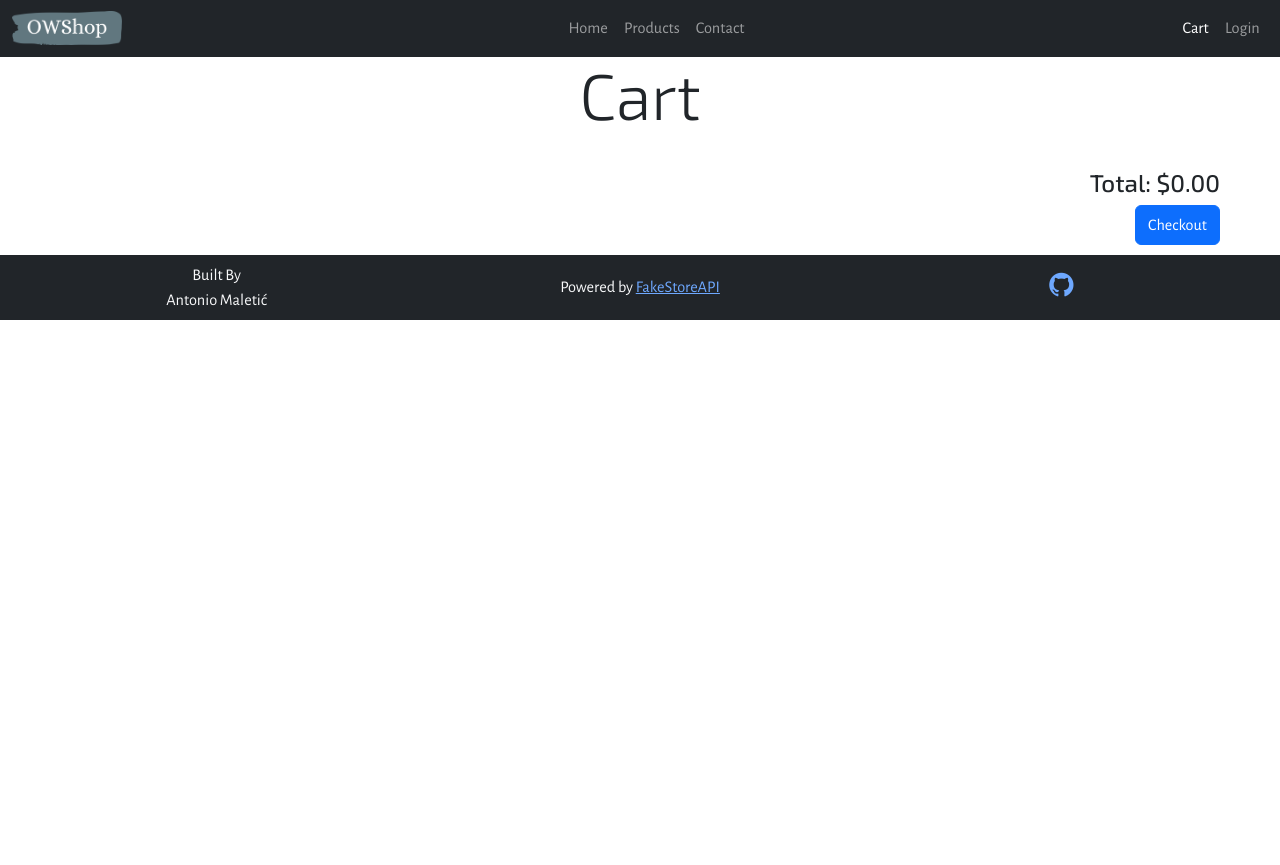
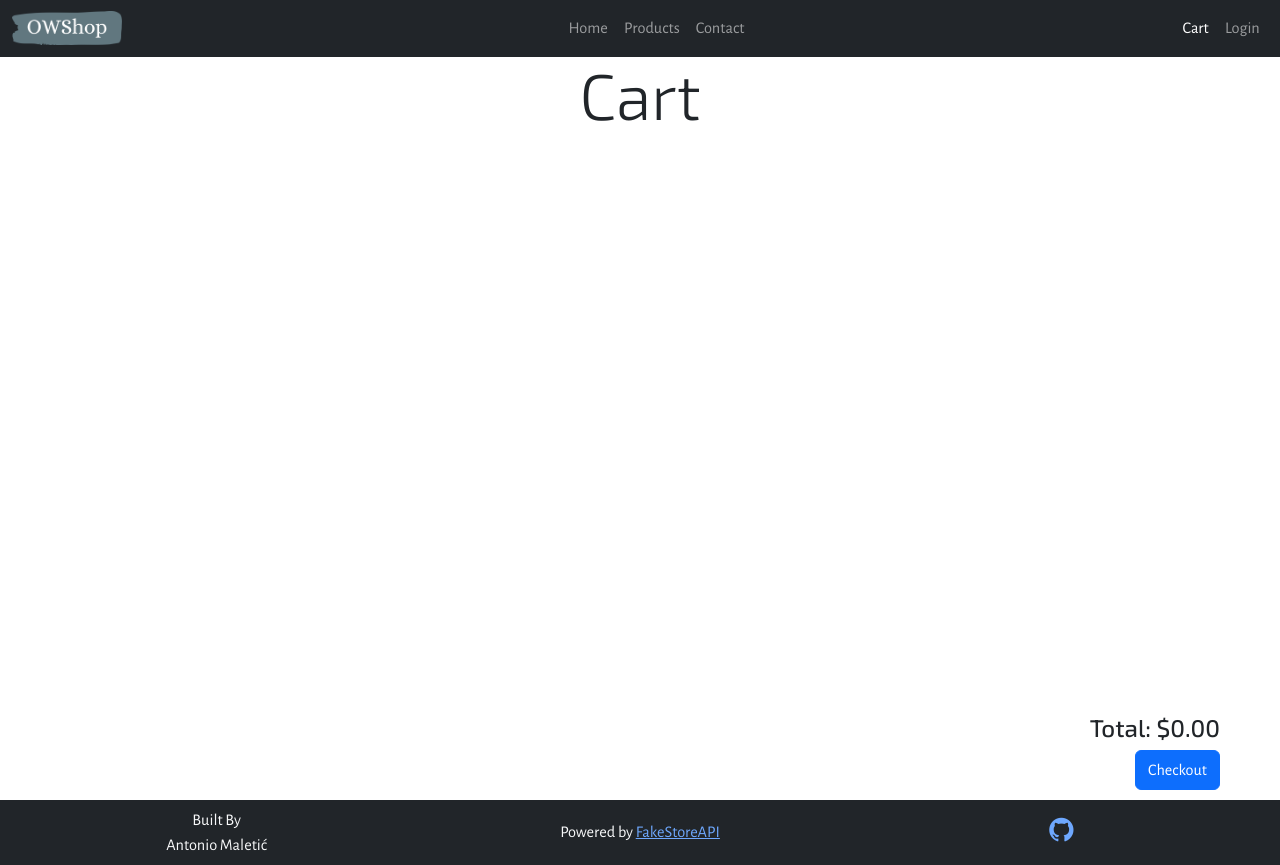
Before and after one commit to anmaletic/OWShop, a React (Vite) app: page /cart in a window 1280 px wide. Before the commit the page ends 800 px from the top, so only its background shows below. Built offline with nearby package versions, Linux system fonts and the light colour scheme.

Commit message:
Fix CartPage min-height

```diff
--- a/src/App.css
+++ b/src/App.css
@@ -150,6 +150,7 @@ h1, .h1, h2, .h2, h3, .h3, h4, .h4, h5, .h5, h6, .h6 {
     flex-direction: column;
     align-items: center;
     width: 100%;
+    min-height: 100%;
 }
 
 @media (max-width: 768px) {
```
